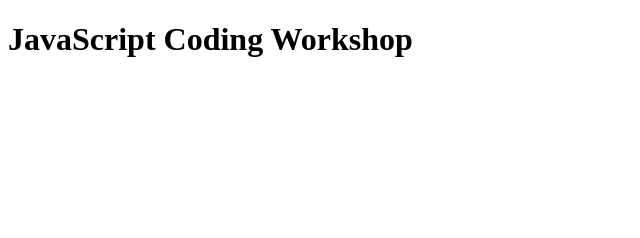
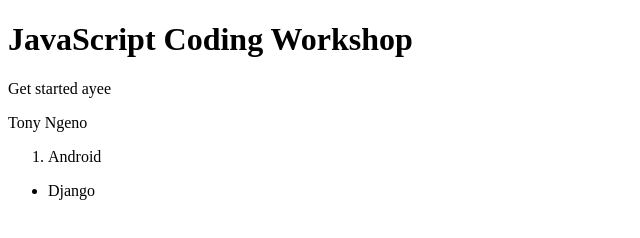
Before and after one commit to TonyNgeno/JSMW, a plain HTML site: page index.html in a window 1280 px wide. Shown: the whole page, without its empty margins (0-640 px from the left). Drawn offline with Linux system fonts and the light colour scheme.

Commit message:
add ordered and unodered lists

```diff
--- a/index.html
+++ b/index.html
@@ -6,5 +6,13 @@
   </head>
   <body>
     <h1>JavaScript Coding Workshop</h1>
+    <p>Get started ayee</p>
+    <p>Tony Ngeno</p>
+    <ol>
+      <li>Android</li>
+    </ol>
+    <ul>
+      <li>Django</li>
+    </ul>
   </body>
 </html>
```
